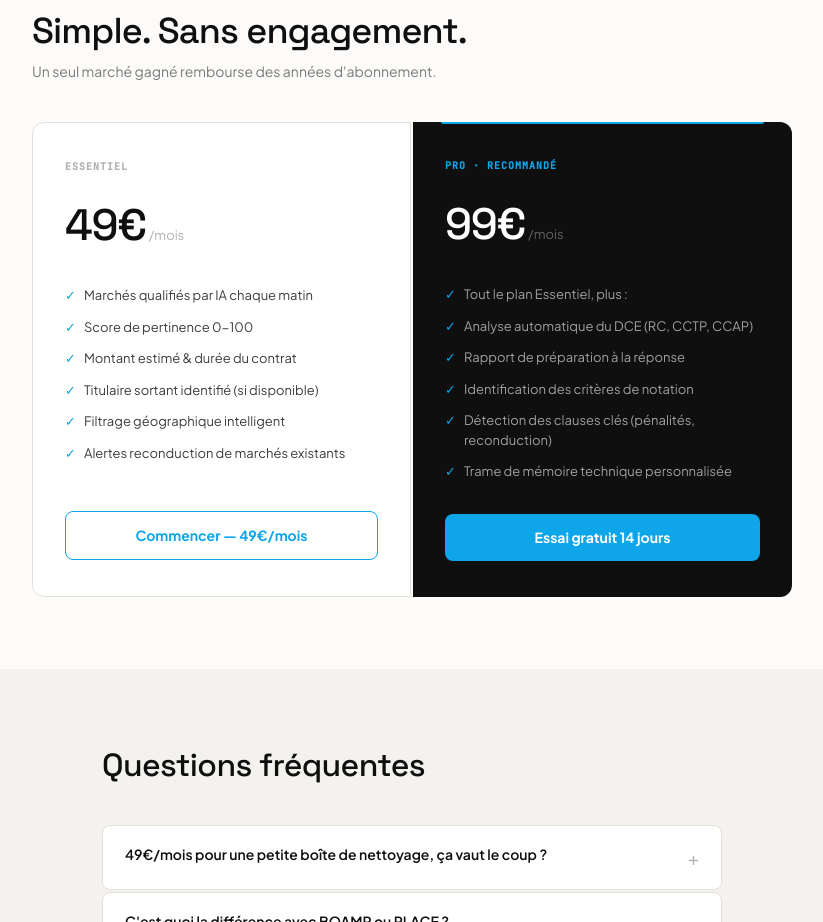
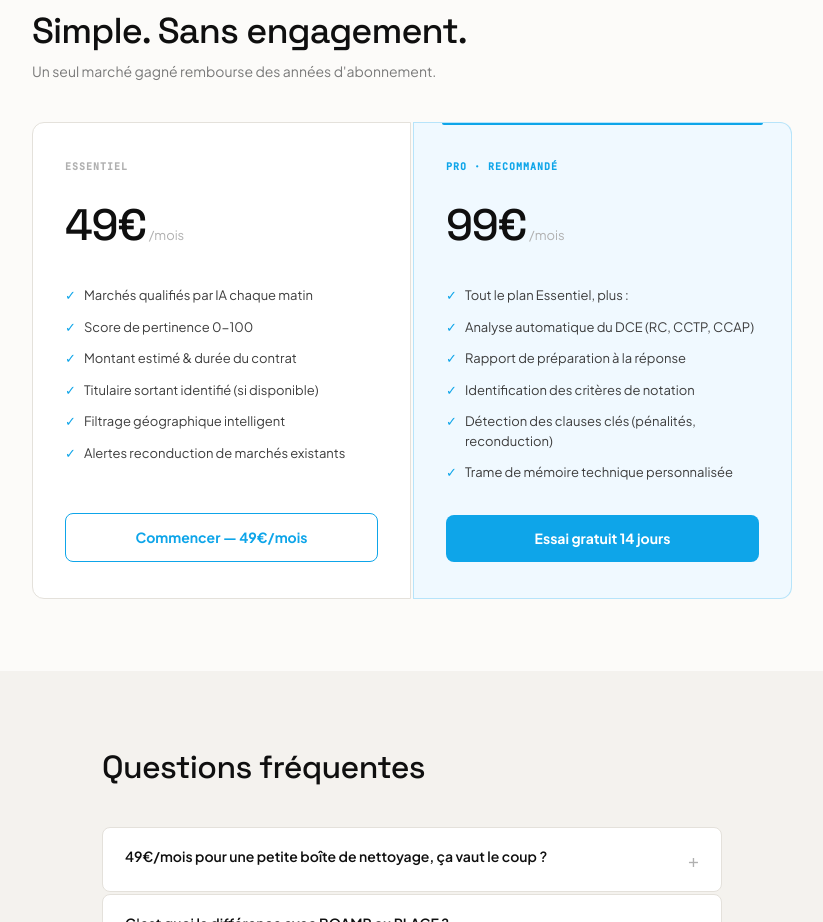
Before and after one commit to peiclier-sudo/alerte-proprete, a Next.js app: page /proprete in a window 1280 px wide. Shown: the part 2840-3762 px from the top of the page, without its empty margins (228-1051 px from the left). Built offline with nearby package versions, Linux system fonts and the light colour scheme.

Commit message:
pricing: convert popular card from dark to light
Popular pricing card now uses sector colorLight background with
colored border accent instead of var(--ink) black. All text
adapted for light background.

https://claude.ai/code/session_01LSwt3QmuKpEtrMpaGLUaJt

```diff
--- a/src/components/LandingTemplate.tsx
+++ b/src/components/LandingTemplate.tsx
@@ -388,8 +388,8 @@ function PricingSection({ pricing, color }: { pricing: SectorConfig["landing"]["
             <F key={t.name} delay={i * 80}>
               <div style={{
                 padding: "36px 32px", borderRadius: i === 0 ? "12px 0 0 12px" : "0 12px 12px 0",
-                background: t.popular ? "var(--ink)" : "#fff",
-                border: t.popular ? "none" : "1px solid var(--line)",
+                background: t.popular ? "var(--cl)" : "#fff",
+                border: t.popular ? `1.5px solid ${color}40` : "1px solid var(--line)",
                 position: "relative", height: "100%", display: "flex", flexDirection: "column",
               }}>
                 {t.popular && <div style={{ position: "absolute", top: 0, left: 28, right: 28, height: 2, background: color, borderRadius: "0 0 2px 2px" }} />}
@@ -398,12 +398,12 @@ function PricingSection({ pricing, color }: { pricing: SectorConfig["landing"]["
                   color: t.popular ? color : "var(--ink4)",
                 }}>{t.name}{t.popular ? " · recommandé" : ""}</span>
                 <div style={{ display: "flex", alignItems: "baseline", gap: 3, margin: "18px 0 28px" }}>
-                  <span style={{ fontFamily: "var(--serif)", fontSize: 44, color: t.popular ? "#fff" : "var(--ink)", letterSpacing: "-0.03em" }}>{t.price}€</span>
-                  <span style={{ fontFamily: "var(--body)", fontSize: 13, color: t.popular ? "rgba(255,255,255,0.35)" : "var(--ink4)" }}>/{t.period}</span>
+                  <span style={{ fontFamily: "var(--serif)", fontSize: 44, color: "var(--ink)", letterSpacing: "-0.03em" }}>{t.price}€</span>
+                  <span style={{ fontFamily: "var(--body)", fontSize: 13, color: "var(--ink4)" }}>/{t.period}</span>
                 </div>
                 <div style={{ flex: 1 }}>
                   {t.features.map((f, j) => (
-                    <div key={j} style={{ display: "flex", gap: 8, marginBottom: 12, fontFamily: "var(--body)", fontSize: 13, lineHeight: 1.5, color: t.popular ? "rgba(255,255,255,0.6)" : "var(--ink2)" }}>
+                    <div key={j} style={{ display: "flex", gap: 8, marginBottom: 12, fontFamily: "var(--body)", fontSize: 13, lineHeight: 1.5, color: "var(--ink2)" }}>
                       <span style={{ color, flexShrink: 0 }}>✓</span><span>{f}</span>
                     </div>
                   ))}
```
